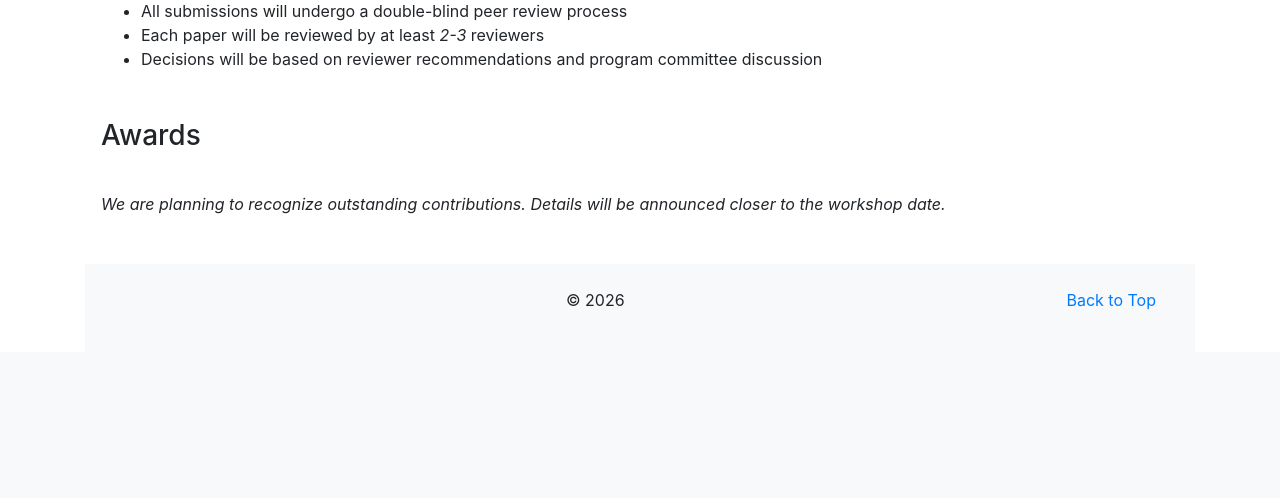
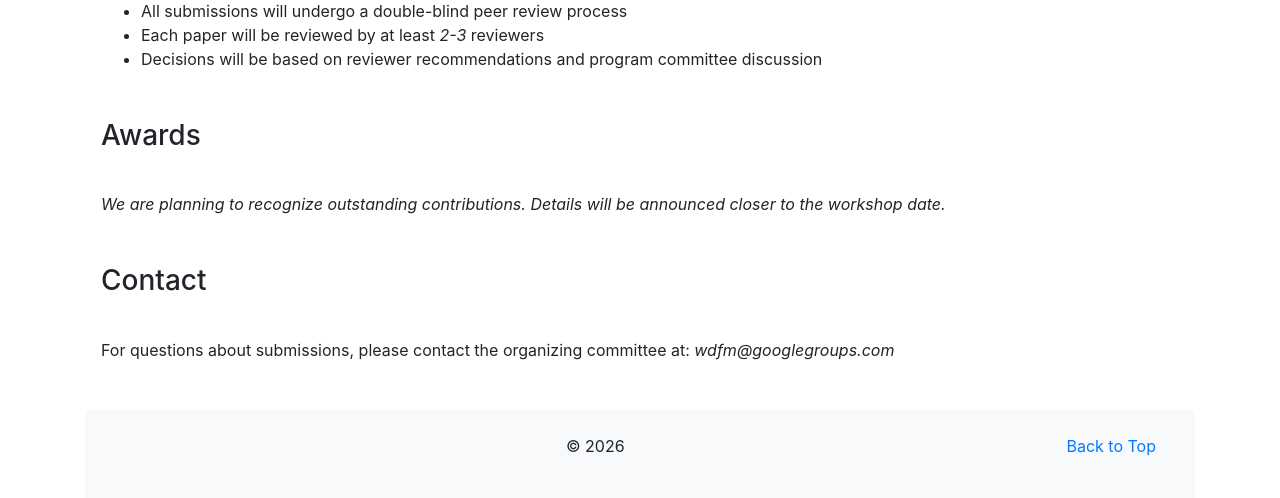
Before and after one commit to WDFM-EAI/CVPR26, a Flask app: template templates/call_for_papers.html in a window 1280 px wide. Shown: the part 1403-1901 px from the top of the page. Before the commit the page ends 1713 px from the top, so only its background shows below. Run offline with Flask 3, Linux system fonts and the light colour scheme; the template is opened without the code that fills it, so the values that code supplies are empty; parts of the project's set-up code (start-up, migrations or seed data) failed here and were passed over; some libraries are stand-ins or nearby versions.

Commit message:
add contact email

```diff
--- a/docs/call_for_papers.html
+++ b/docs/call_for_papers.html
@@ -249,7 +249,7 @@
       </div>
     </div>
 
-    <!-- <div class="row p-3">
+    <div class="row p-3">
   <div class="col-12 bd-content">
     <h3>Contact</h3>
   </div>
@@ -258,10 +258,10 @@
       <div class="col-12 bd-content">
         <p>
           For questions about submissions, please contact the organizing committee at:
-          <em>TBD (contact email to be announced)</em>
+          <em>wdfm@googlegroups.com</em>
         </p>
       </div>
-    </div> -->
+    </div>
 
     <!-- <div class="row p-4">
       <div class="col-12 bd-content">
--- a/templates/call_for_papers.html
+++ b/templates/call_for_papers.html
@@ -85,15 +85,15 @@
       </div>
     </div>
 
-    <!-- {{ components.subsection("Contact") }}
+    {{ components.subsection("Contact") }}
     <div class="row p-3">
       <div class="col-12 bd-content">
         <p>
           For questions about submissions, please contact the organizing committee at:
-          <em>TBD (contact email to be announced)</em>
+          <em>wdfm@googlegroups.com</em>
         </p>
       </div>
-    </div> -->
+    </div>
 
     <!-- <div class="row p-4">
       <div class="col-12 bd-content">
```
